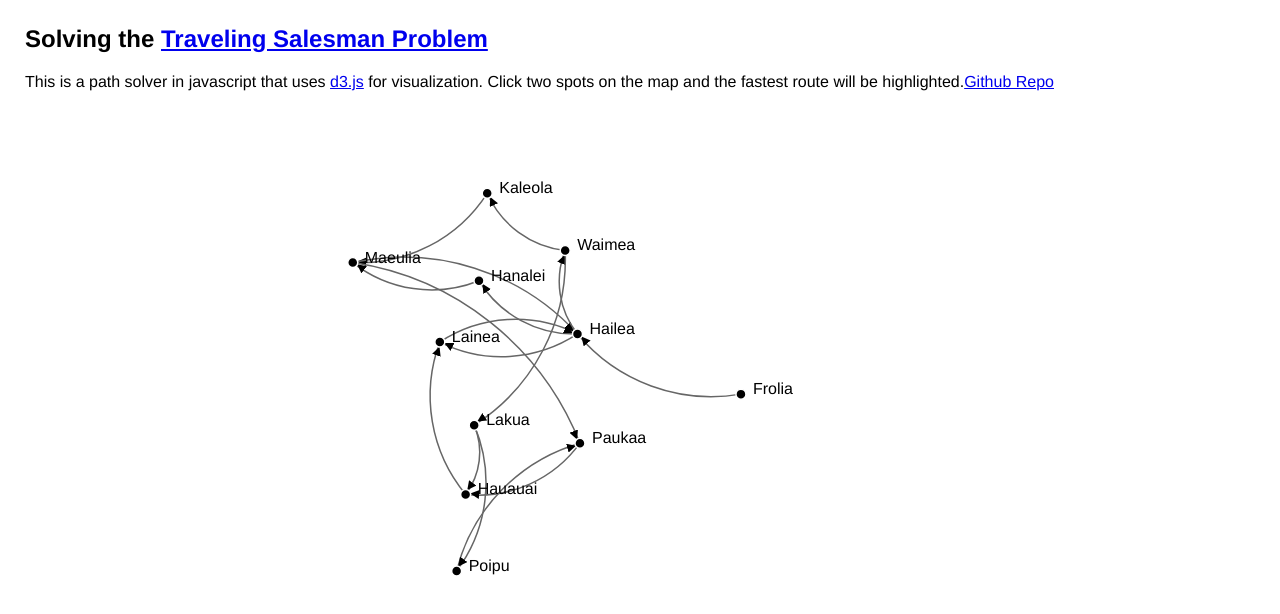
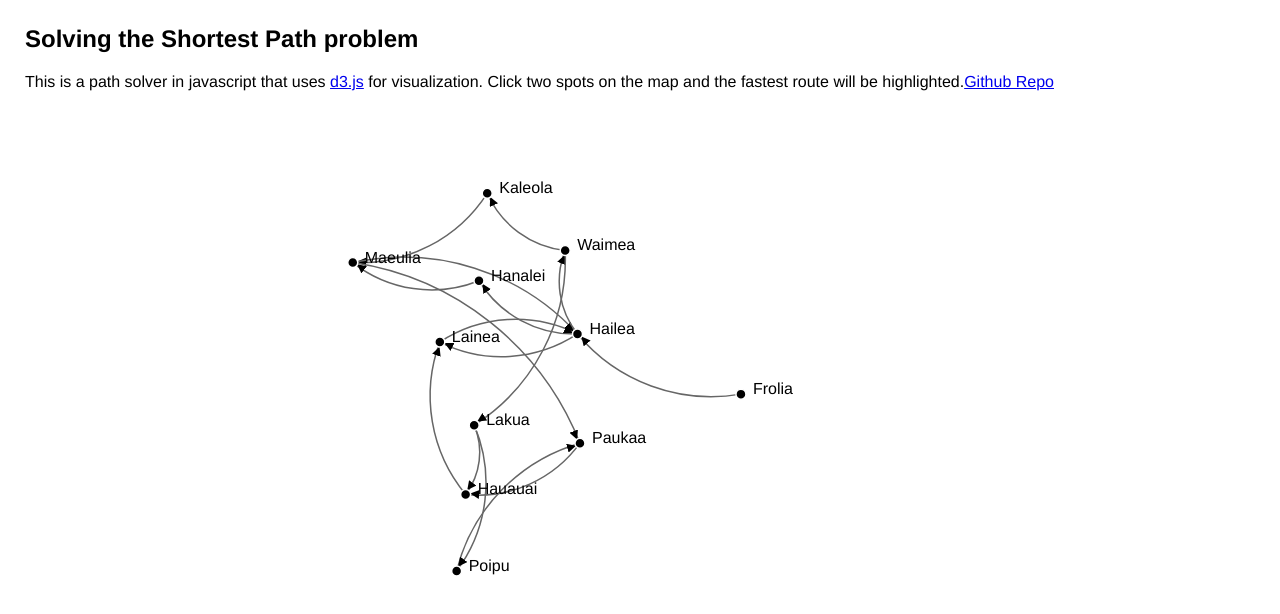
Before and after one commit to mttchrry/CrossChxTravellingSalesman, a plain HTML site: page index.html in a window 1280 px wide. Drawn offline with nearby package versions, Linux system fonts and the light colour scheme.

Commit message:
updating Readme.txt for consumption

```diff
--- a/index.html
+++ b/index.html
@@ -7,7 +7,7 @@
 </head>
 <body>
     <section id="info">
-    <h1>Solving the <a href="http://en.wikipedia.org/wiki/Travelling_salesman_problem">Traveling Salesman Problem</a></h1>
+    <h1>Solving the Shortest Path problem</h1>
     <p>This is a path solver in javascript that uses <a href="http://d3js.org">d3.js</a> for visualization. Click two spots on the map and the fastest route will be highlighted.<a href="http://github.com/CrossChxTravellingSalesman">Github Repo</a></p>
   </section>
   <section id="RouteGraph">
```
Also changed, not shown: 1 other file.
